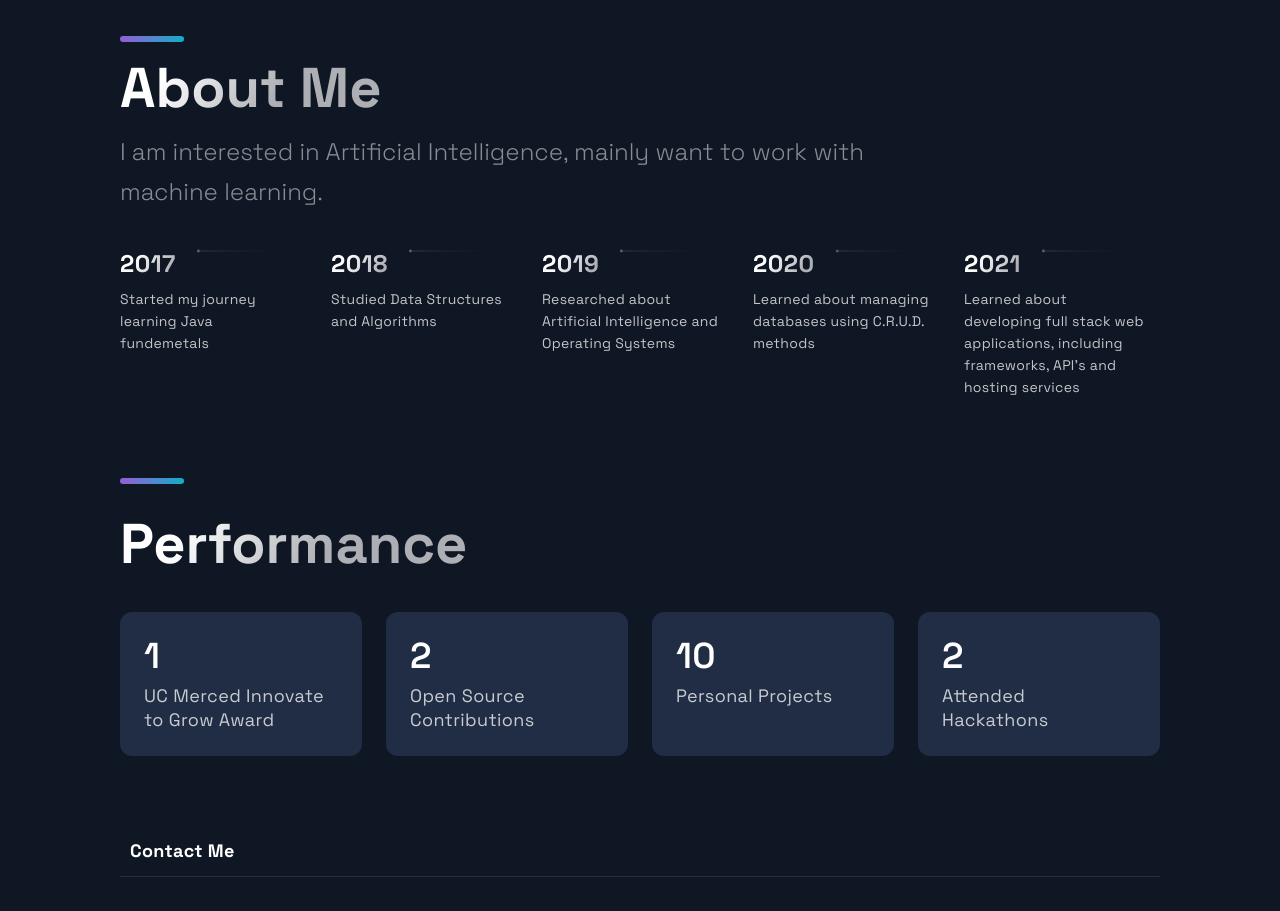
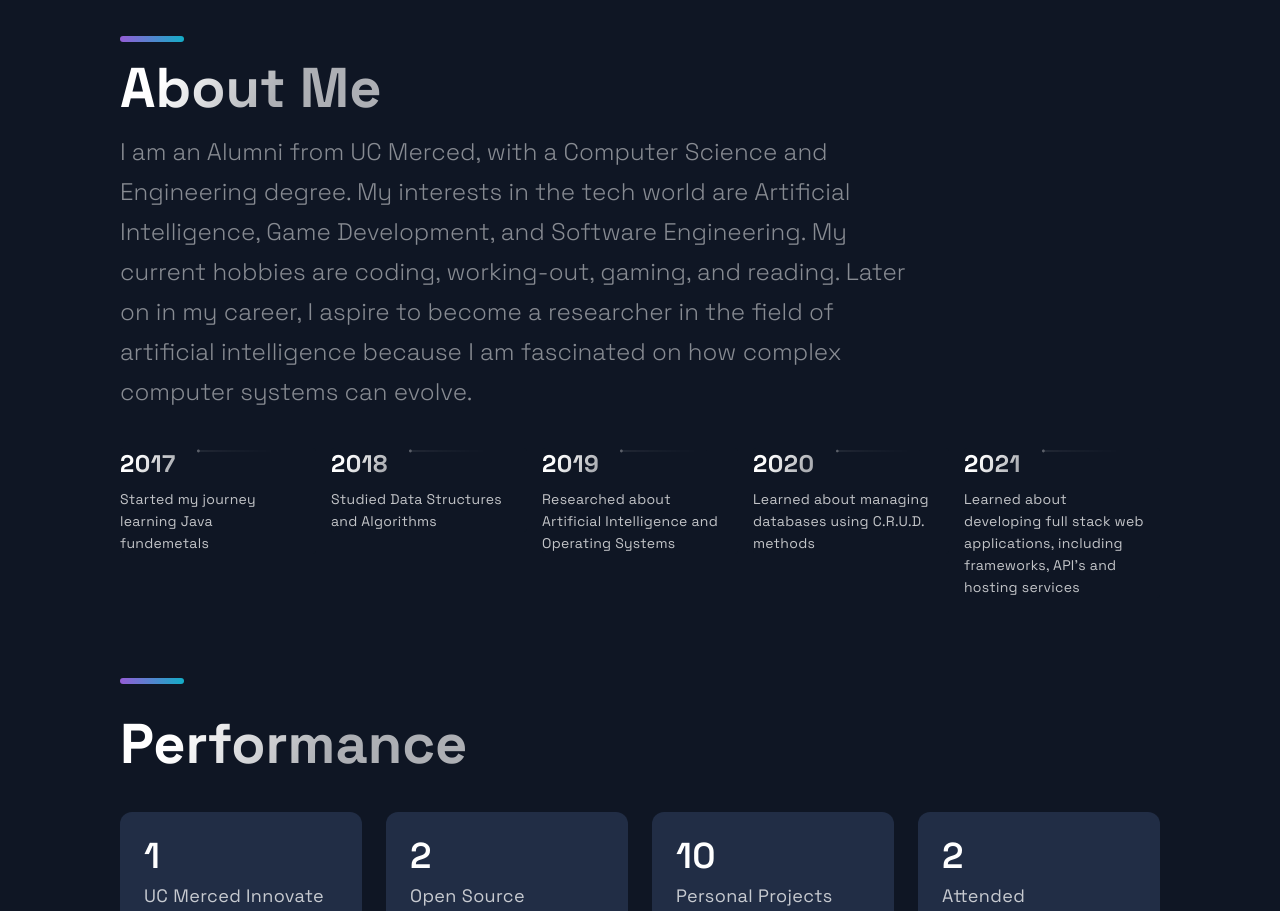
Before and after one commit to raguilar27/Porfolio-Website, a Next.js app in the folder portfolio/: page / in a window 1280 px wide. Shown: the part 3000-3911 px from the top of the page. Built offline with nearby package versions, Linux system fonts and the light colour scheme.

Commit message:
updated about me

```diff
--- a/portfolio/src/components/Timeline/Timeline.js
+++ b/portfolio/src/components/Timeline/Timeline.js
@@ -69,8 +69,12 @@ const Timeline = () => {
       <br />
       <SectionTitle>About Me</SectionTitle>
       <SectionText>
-        I am interested in Artificial Intelligence, mainly want to work with
-        machine learning.
+        I am an Alumni from UC Merced, with a Computer Science and Engineering
+        degree. My interests in the tech world are Artificial Intelligence, Game
+        Development, and Software Engineering. My current hobbies are coding,
+        working-out, gaming, and reading. Later on in my career, I aspire to
+        become a researcher in the field of artificial intelligence because I am
+        fascinated on how complex computer systems can evolve.
       </SectionText>
       <CarouselContainer ref={carouselRef} onScroll={handleScroll}>
         <>
```
